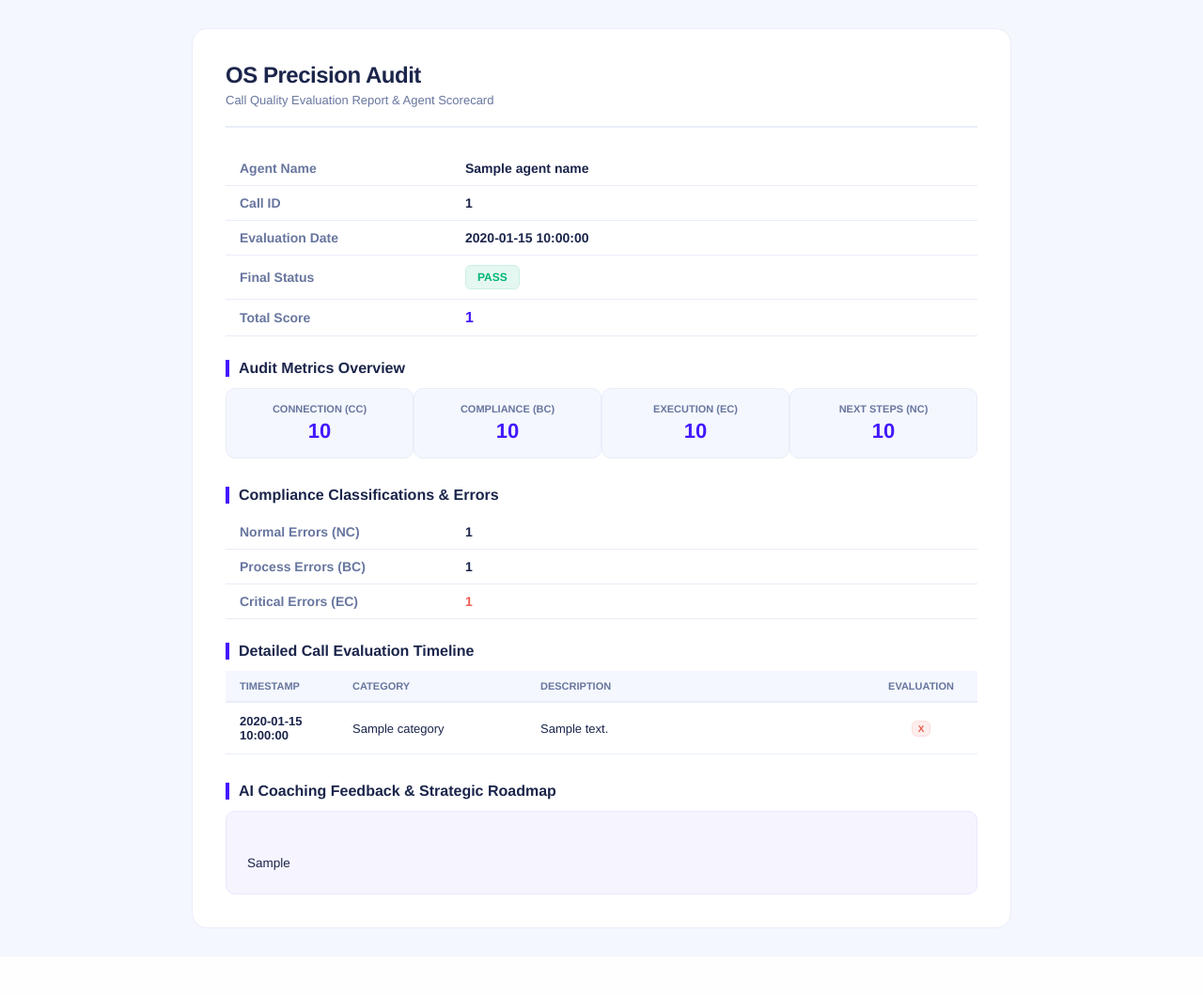
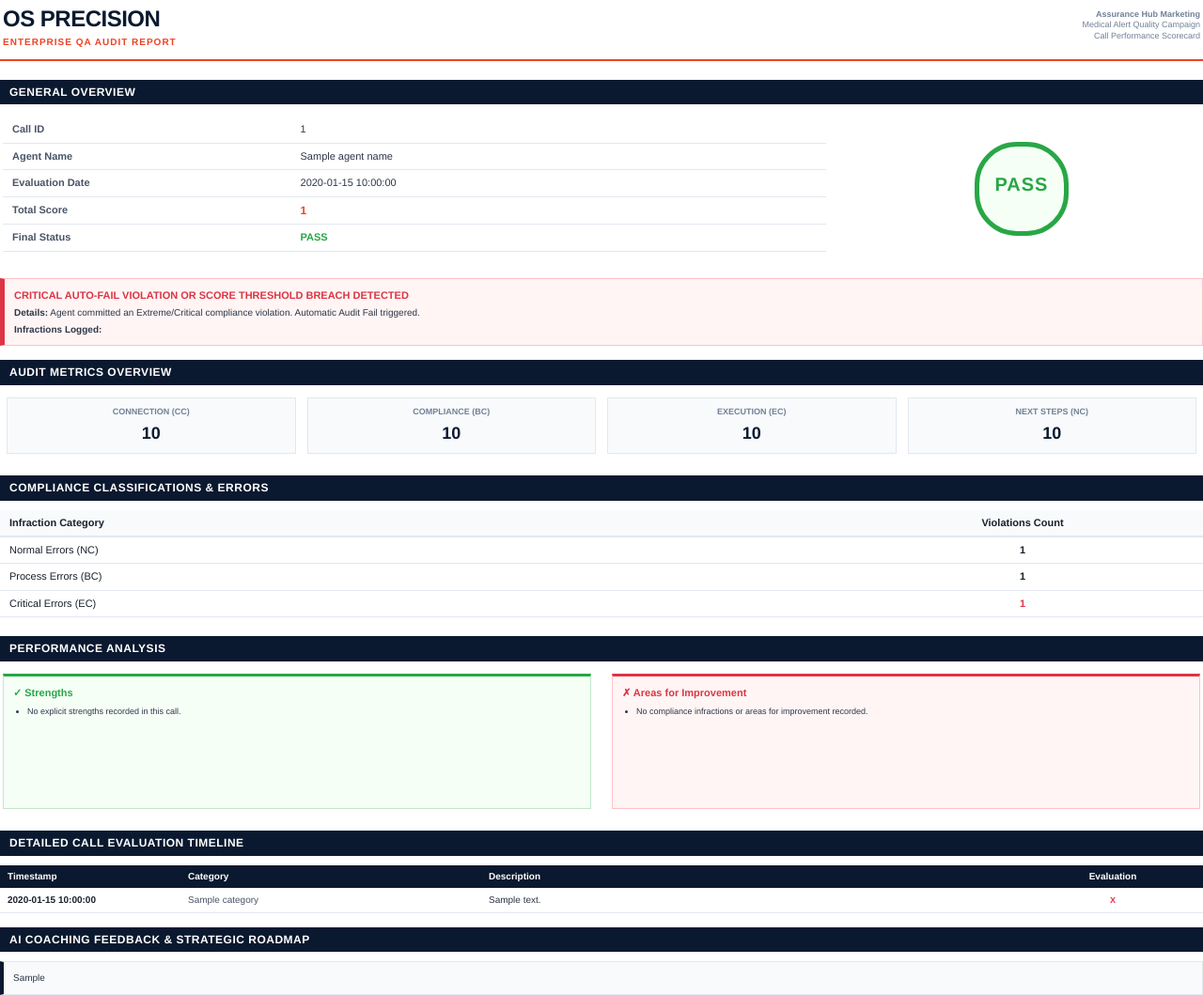
Before and after one commit to Was5em/Tatweer-ProperT-QA, a Python web app: template backend/templates/report_template.html in a window 1280 px wide. Shown: the whole page at 94% size. Before the commit the page ends 988 px from the top, so only its background shows below. Run offline with Jinja, Linux system fonts and the light colour scheme; the template is opened without the code that fills it: most values are stand-ins (such as "Sample title", 1, 10 or a date in 2020).

Commit message:
Design: Update report HTML template to matches the reference professional PDF layout

```diff
--- a/backend/templates/report_template.html
+++ b/backend/templates/report_template.html
@@ -4,250 +4,390 @@
   <meta charset="UTF-8">
   <title>OS Precision Audit - Scorecard Report</title>
   <style>
+    @page {
+      size: A4;
+      margin: 1.5cm;
+    }
+
     body {
       font-family: 'Helvetica Neue', Helvetica, Arial, sans-serif;
-      background-color: #f4f7fe;
-      color: #1b254b;
+      color: #1a202c;
       margin: 0;
-      padding: 30px;
-      direction: ltr;
+      padding: 0;
+      font-size: 11px;
+      line-height: 1.4;
     }
 
-    .report-card {
-      background: #ffffff;
-      border-radius: 16px;
-      padding: 35px;
-      border: 1px solid #e9edf7;
-      max-width: 800px;
-      margin: 0 auto;
+    /* General Overview Header Table */
+    .header-table {
+      width: 100%;
+      border-bottom: 2px solid #ed4224;
+      padding-bottom: 8px;
+      margin-bottom: 20px;
     }
 
-    .header {
-      border-bottom: 2px solid #e9edf7;
-      padding-bottom: 20px;
-      margin-bottom: 25px;
+    .brand-title {
+      font-size: 24px;
+      font-weight: bold;
+      color: #0a192f;
+      letter-spacing: -0.5px;
     }
 
-    .header h1 {
-      font-size: 24px;
-      margin: 0;
-      font-weight: 800;
-      letter-spacing: -0.02em;
+    .brand-subtitle {
+      font-size: 10px;
+      color: #ed4224;
+      font-weight: bold;
+      text-transform: uppercase;
+      letter-spacing: 1px;
+      margin-top: 1px;
     }
 
-    .header p {
-      color: #68769f;
-      font-size: 13px;
-      margin: 5px 0 0 0;
+    .meta-details {
+      font-size: 9px;
+      color: #718096;
+      line-height: 1.3;
     }
 
+    /* Sub-section headings */
+    .section-title {
+      font-size: 12px;
+      font-weight: bold;
+      color: #ffffff;
+      background-color: #0a192f;
+      padding: 5px 10px;
+      margin-top: 15px;
+      margin-bottom: 10px;
+      text-transform: uppercase;
+      letter-spacing: 0.5px;
+    }
+
+    /* General overview info table */
     .overview-table {
       width: 100%;
       border-collapse: collapse;
-      margin-bottom: 25px;
+      margin-bottom: 10px;
     }
 
     .overview-table td {
-      padding: 10px 15px;
-      border-bottom: 1px solid #e9edf7;
-      font-size: 14px;
+      padding: 6px 10px;
+      border-bottom: 1px solid #e2e8f0;
+      font-size: 11px;
     }
 
     .overview-label {
-      color: #68769f;
-      font-weight: 600;
-      width: 30%;
+      color: #4a5568;
+      font-weight: bold;
+      width: 35%;
     }
 
     .overview-val {
-      font-weight: 700;
+      font-weight: normal;
+      color: #2d3748;
     }
 
-    .badge {
-      display: inline-block;
-      padding: 5px 12px;
-      border-radius: 6px;
-      font-size: 12px;
-      font-weight: 700;
+    /* Circular Pass/Fail Stamp Box */
+    .badge-stamp {
+      width: 90px;
+      height: 90px;
+      border-radius: 45px;
+      border: 5px solid;
+      text-align: center;
+      vertical-align: middle;
+    }
+
+    .pass-stamp {
+      border-color: #28a745;
+      color: #28a745;
+      background-color: #f5fff6;
+    }
+
+    .fail-stamp {
+      border-color: #dc3545;
+      color: #dc3545;
+      background-color: #fff5f5;
+    }
+
+    .badge-text {
+      font-size: 20px;
+      font-weight: bold;
+      line-height: 80px;
+      letter-spacing: 1px;
+    }
+
+    /* Critical violation box styles */
+    .alert-box {
+      background-color: #fff5f5;
+      border: 1px solid #ffc1c7;
+      border-left: 5px solid #dc3545;
+      padding: 10px;
+      margin-bottom: 15px;
+    }
+
+    .alert-title {
+      color: #dc3545;
+      font-weight: bold;
+      font-size: 11px;
+      margin-bottom: 4px;
       text-transform: uppercase;
     }
 
-    .badge.pass {
-      background-color: #e5f7f1;
-      color: #01b574;
-      border: 1px solid #ccf0e3;
+    .alert-content {
+      font-size: 10px;
+      color: #2d3748;
+      line-height: 1.3;
     }
 
-    .badge.fail {
-      background-color: #fdeeed;
-      color: #ee5d50;
-      border: 1px solid #fcdcdc;
+    /* Card score layout */
+    .metric-card {
+      background-color: #f8fafc;
+      border: 1px solid #e2e8f0;
+      padding: 8px;
+      text-align: center;
+      margin: 0 4px;
     }
 
-    .scores-grid {
-      display: table;
-      width: 100%;
-      table-layout: fixed;
-      margin-bottom: 30px;
+    .metric-title {
+      font-size: 9px;
+      color: #718096;
+      text-transform: uppercase;
+      margin-bottom: 4px;
+      font-weight: bold;
     }
 
-    .score-box {
-      display: table-cell;
-      text-align: center;
-      background: #f4f7fe;
-      border: 1px solid #e9edf7;
-      padding: 15px;
-      border-radius: 10px;
-      margin: 0 5px;
+    .metric-value {
+      font-size: 18px;
+      font-weight: bold;
+      color: #0a192f;
     }
 
-    .score-title {
-      font-size: 11px;
-      color: #68769f;
-      text-transform: uppercase;
-      font-weight: 700;
-    }
-
-    .score-val {
-      font-size: 22px;
-      font-weight: 800;
-      color: #4318ff;
-      margin-top: 5px;
-    }
-
-    .section-title {
-      font-size: 16px;
-      font-weight: 700;
-      margin: 25px 0 12px 0;
-      color: #1b254b;
-      border-left: 4px solid #4318ff;
-      padding-left: 10px;
-    }
-
-    .errors-summary {
-      background: #fef7f6;
-      border: 1px solid #fce8e6;
-      border-radius: 10px;
-      padding: 20px;
-      color: #ee5d50;
-      font-size: 14px;
-      line-height: 1.5;
-      margin-bottom: 25px;
-    }
-
+    /* Timeline evaluation table */
     .timeline-table {
       width: 100%;
       border-collapse: collapse;
-      margin-bottom: 30px;
+      margin-bottom: 15px;
     }
 
     .timeline-table th {
-      background: #f4f7fe;
-      color: #68769f;
-      font-size: 11px;
-      text-transform: uppercase;
-      font-weight: 700;
-      padding: 10px 15px;
+      background-color: #0a192f;
+      color: #ffffff;
+      padding: 5px 8px;
+      font-size: 10px;
       text-align: left;
-      border-bottom: 2px solid #e9edf7;
+      font-weight: bold;
     }
 
     .timeline-table td {
-      padding: 12px 15px;
-      border-bottom: 1px solid #e9edf7;
-      font-size: 13px;
+      padding: 6px 8px;
+      border-bottom: 1px solid #e2e8f0;
+      font-size: 10px;
+      vertical-align: top;
     }
 
+    .status-pass {
+      color: #28a745;
+      font-weight: bold;
+    }
+
+    .status-fail {
+      color: #dc3545;
+      font-weight: bold;
+    }
+
+    /* Coaching notes container */
     .coaching-section {
-      background: #f6f4ff;
-      border: 1px solid #ebe7ff;
-      border-radius: 10px;
-      padding: 22px;
-      font-size: 13.5px;
-      line-height: 1.6;
-      color: #1b254b;
-      white-space: pre-line;
+      background-color: #f8fafc;
+      border: 1px solid #e2e8f0;
+      border-left: 4px solid #0a192f;
+      padding: 10px;
+      font-size: 10px;
+      color: #2d3748;
+      line-height: 1.4;
     }
+
   </style>
 </head>
 <body>
 
-  <div class="report-card">
-    <div class="header">
-      <h1>OS Precision Audit</h1>
-      <p>Call Quality Evaluation Report & Agent Scorecard</p>
-    </div>
+  <!-- Header -->
+  <table class="header-table">
+    <tr>
+      <td width="55%" valign="middle">
+        <div class="brand-title">OS PRECISION</div>
+        <div class="brand-subtitle">Enterprise QA Audit Report</div>
+      </td>
+      <td width="45%" align="right" valign="middle" class="meta-details">
+        <strong>Assurance Hub Marketing</strong><br>
+        Medical Alert Quality Campaign<br>
+        Call Performance Scorecard
+      </td>
+    </tr>
+  </table>
 
+  <!-- General Overview & Badge Stamp -->
+  <div class="section-title">General Overview</div>
+  <table width="100%" style="margin-bottom: 15px;">
+    <tr>
+      <td width="70%" valign="top" style="padding-right: 15px;">
         <table class="overview-table">
+          <tr>
+            <td class="overview-label">Call ID</td>
+            <td class="overview-val">{{ call_id }}</td>
+          </tr>
           <tr>
             <td class="overview-label">Agent Name</td>
             <td class="overview-val">{{ agent_name }}</td>
-      </tr>
-      <tr>
-        <td class="overview-label">Call ID</td>
-        <td class="overview-val">{{ call_id }}</td>
           </tr>
           <tr>
             <td class="overview-label">Evaluation Date</td>
             <td class="overview-val">{{ evaluation_date }}</td>
           </tr>
           <tr>
+            <td class="overview-label">Total Score</td>
+            <td class="overview-val" style="font-weight: bold; color: #ed4224; font-size: 12px;">{{ total_score }}</td>
+          </tr>
+          <tr>
             <td class="overview-label">Final Status</td>
-        <td>
-          <span class="badge {{ 'pass' if status == 'Pass' else 'fail' }}">
+            <td class="overview-val">
+              <span class="{{ 'status-pass' if status == 'Pass' else 'status-fail' }}" style="font-weight: bold; text-transform: uppercase;">
                 {{ status }}
               </span>
             </td>
           </tr>
-      <tr>
-        <td class="overview-label">Total Score</td>
-        <td class="overview-val" style="color: #4318ff; font-size: 16px;">{{ total_score }}</td>
+        </table>
+      </td>
+      <td width="30%" align="center" valign="middle">
+        {% if status == "Pass" %}
+        <div class="badge-stamp pass-stamp">
+          <div class="badge-text">PASS</div>
+        </div>
+        {% else %}
+        <div class="badge-stamp fail-stamp">
+          <div class="badge-text">FAIL</div>
+        </div>
+        {% endif %}
+      </td>
     </tr>
   </table>
 
-    <div class="section-title">Audit Metrics Overview</div>
-    <div class="scores-grid">
-      <div class="score-box">
-        <div class="score-title">Connection (CC)</div>
-        <div class="score-val">{{ cc_score }}</div>
-      </div>
-      <div class="score-box">
-        <div class="score-title">Compliance (BC)</div>
-        <div class="score-val">{{ bc_score }}</div>
-      </div>
-      <div class="score-box">
-        <div class="score-title">Execution (EC)</div>
-        <div class="score-val">{{ ec_score }}</div>
-      </div>
-      <div class="score-box">
-        <div class="score-title">Next Steps (NC)</div>
-        <div class="score-val">{{ nc_score }}</div>
+  <!-- Critical violation banner if failed -->
+  {% if status == "Fail" or ec_count > 0 %}
+  <div class="alert-box">
+    <div class="alert-title">Critical Auto-Fail Violation or Score Threshold Breach Detected</div>
+    <div class="alert-content">
+      <strong>Details:</strong>
+      {% if ec_count > 0 %}
+        Agent committed an Extreme/Critical compliance violation. Automatic Audit Fail triggered.
+      {% else %}
+        The agent scorecard fell below the standard 70% quality performance threshold.
+      {% endif %}
+      <div style="margin-top: 5px;">
+        <strong>Infractions Logged:</strong> {{ errors }}
       </div>
     </div>
+  </div>
+  {% endif %}
 
-    <div class="section-title">Compliance Classifications & Errors</div>
-    <table class="overview-table" style="margin-bottom: 15px;">
+  <!-- Audit Metrics Cards Grid -->
+  <div class="section-title">Audit Metrics Overview</div>
+  <table width="100%" style="margin-bottom: 20px;">
     <tr>
-        <td class="overview-label">Normal Errors (NC)</td>
-        <td class="overview-val">{{ nc_count }}</td>
-      </tr>
-      <tr>
-        <td class="overview-label">Process Errors (BC)</td>
-        <td class="overview-val">{{ bc_count }}</td>
-      </tr>
-      <tr>
-        <td class="overview-label">Critical Errors (EC)</td>
-        <td class="overview-val" style="{{ 'color: #ee5d50;' if ec_count > 0 else '' }}">{{ ec_count }}</td>
+      <td width="25%">
+        <div class="metric-card">
+          <div class="metric-title">Connection (CC)</div>
+          <div class="metric-value">{{ cc_score }}</div>
+        </div>
+      </td>
+      <td width="25%">
+        <div class="metric-card">
+          <div class="metric-title">Compliance (BC)</div>
+          <div class="metric-value">{{ bc_score }}</div>
+        </div>
+      </td>
+      <td width="25%">
+        <div class="metric-card">
+          <div class="metric-title">Execution (EC)</div>
+          <div class="metric-value" style="{{ 'color: #dc3545;' if ec_score == 0 else '' }}">{{ ec_score }}</div>
+        </div>
+      </td>
+      <td width="25%">
+        <div class="metric-card">
+          <div class="metric-title">Next Steps (NC)</div>
+          <div class="metric-value">{{ nc_score }}</div>
+        </div>
+      </td>
     </tr>
   </table>
 
-    {% if errors %}
-    <div class="errors-summary">
-      <strong>Compliance Infractions Logged:</strong><br>
-      {{ errors }}
+  <!-- Compliance Classifications -->
+  <div class="section-title">Compliance Classifications & Errors</div>
+  <table class="overview-table" style="margin-bottom: 20px;">
+    <thead>
+      <tr style="background-color: #f8fafc; font-weight: bold;">
+        <td style="padding: 6px 10px; width: 70%; border-bottom: 2px solid #e2e8f0;">Infraction Category</td>
+        <td style="padding: 6px 10px; width: 30%; border-bottom: 2px solid #e2e8f0; text-align: center;">Violations Count</td>
+      </tr>
+    </thead>
+    <tbody>
+      <tr>
+        <td style="padding: 6px 10px;">Normal Errors (NC)</td>
+        <td style="padding: 6px 10px; text-align: center; font-weight: bold;">{{ nc_count }}</td>
+      </tr>
+      <tr>
+        <td style="padding: 6px 10px;">Process Errors (BC)</td>
+        <td style="padding: 6px 10px; text-align: center; font-weight: bold;">{{ bc_count }}</td>
+      </tr>
+      <tr>
+        <td style="padding: 6px 10px;">Critical Errors (EC)</td>
+        <td style="padding: 6px 10px; text-align: center; font-weight: bold; {{ 'color: #dc3545;' if ec_count > 0 else '' }}">{{ ec_count }}</td>
+      </tr>
+    </tbody>
+  </table>
+
+  <!-- Performance Analysis (Strengths vs Improvement) -->
+  <div class="section-title">Performance Analysis</div>
+  <table width="100%" style="margin-bottom: 20px;">
+    <tr>
+      <td width="50%" valign="top" style="padding-right: 10px;">
+        <div style="background-color: #f5fff6; border: 1px solid #c3e6cb; border-top: 3px solid #28a745; padding: 10px; min-height: 120px;">
+          <div style="color: #28a745; font-weight: bold; font-size: 11px; margin-bottom: 6px;">✓ Strengths</div>
+          <ul style="margin: 0; padding-left: 15px; font-size: 9px; color: #2d3748; line-height: 1.4;">
+            {% set ns_pass = namespace(has_pass=false) %}
+            {% for item in detailed_scoring %}
+              {% if item.pass_fail == 'Pass' %}
+                {% set ns_pass.has_pass = true %}
+                <li style="margin-bottom: 4px;"><strong>{{ item.category }}:</strong> {{ item.description }}</li>
+              {% endif %}
+            {% endfor %}
+            {% if not ns_pass.has_pass %}
+              <li>No explicit strengths recorded in this call.</li>
+            {% endif %}
+          </ul>
         </div>
+      </td>
+      <td width="50%" valign="top" style="padding-left: 10px;">
+        <div style="background-color: #fff5f5; border: 1px solid #ffc1c7; border-top: 3px solid #dc3545; padding: 10px; min-height: 120px;">
+          <div style="color: #dc3545; font-weight: bold; font-size: 11px; margin-bottom: 6px;">✗ Areas for Improvement</div>
+          <ul style="margin: 0; padding-left: 15px; font-size: 9px; color: #2d3748; line-height: 1.4;">
+            {% set ns_fail = namespace(has_fail=false) %}
+            {% for item in detailed_scoring %}
+              {% if item.pass_fail == 'Fail' %}
+                {% set ns_fail.has_fail = true %}
+                <li style="margin-bottom: 4px;"><strong>{{ item.category }}:</strong> {{ item.description }}</li>
               {% endif %}
+            {% endfor %}
+            {% if not ns_fail.has_fail %}
+              <li>No compliance infractions or areas for improvement recorded.</li>
+            {% endif %}
+          </ul>
+        </div>
+      </td>
+    </tr>
+  </table>
 
+  <!-- Page Break for detailed timeline and coaching to ensure neat printable PDF layout -->
+  <div style="page-break-before: always;"></div>
+
+  <!-- Detailed Timeline Table -->
   <div class="section-title">Detailed Call Evaluation Timeline</div>
   <table class="timeline-table">
     <thead>
@@ -262,10 +402,10 @@
       {% for item in detailed_scoring %}
       <tr>
         <td><strong>{{ item.timestamp }}</strong></td>
-          <td>{{ item.category }}</td>
-          <td>{{ item.description }}</td>
+        <td style="color: #4a5568;">{{ item.category }}</td>
+        <td style="color: #2d3748; line-height: 1.3;">{{ item.description }}</td>
         <td style="text-align: center;">
-            <span class="badge {{ 'pass' if item.pass_fail == 'Pass' else 'fail' }}" style="padding: 2px 6px; font-size: 10px;">
+          <span class="{{ 'status-pass' if item.pass_fail == 'Pass' else 'status-fail' }}" style="font-size: 9px; text-transform: uppercase;">
             {{ item.pass_fail }}
           </span>
         </td>
@@ -274,11 +414,11 @@
     </tbody>
   </table>
 
+  <!-- AI Coaching Roadmap -->
   <div class="section-title">AI Coaching Feedback & Strategic Roadmap</div>
   <div class="coaching-section">
     {{ ai_feedback }}
   </div>
-  </div>
 
 </body>
 </html>
```
Lines whose indentation alone changed are shown as unchanged.
